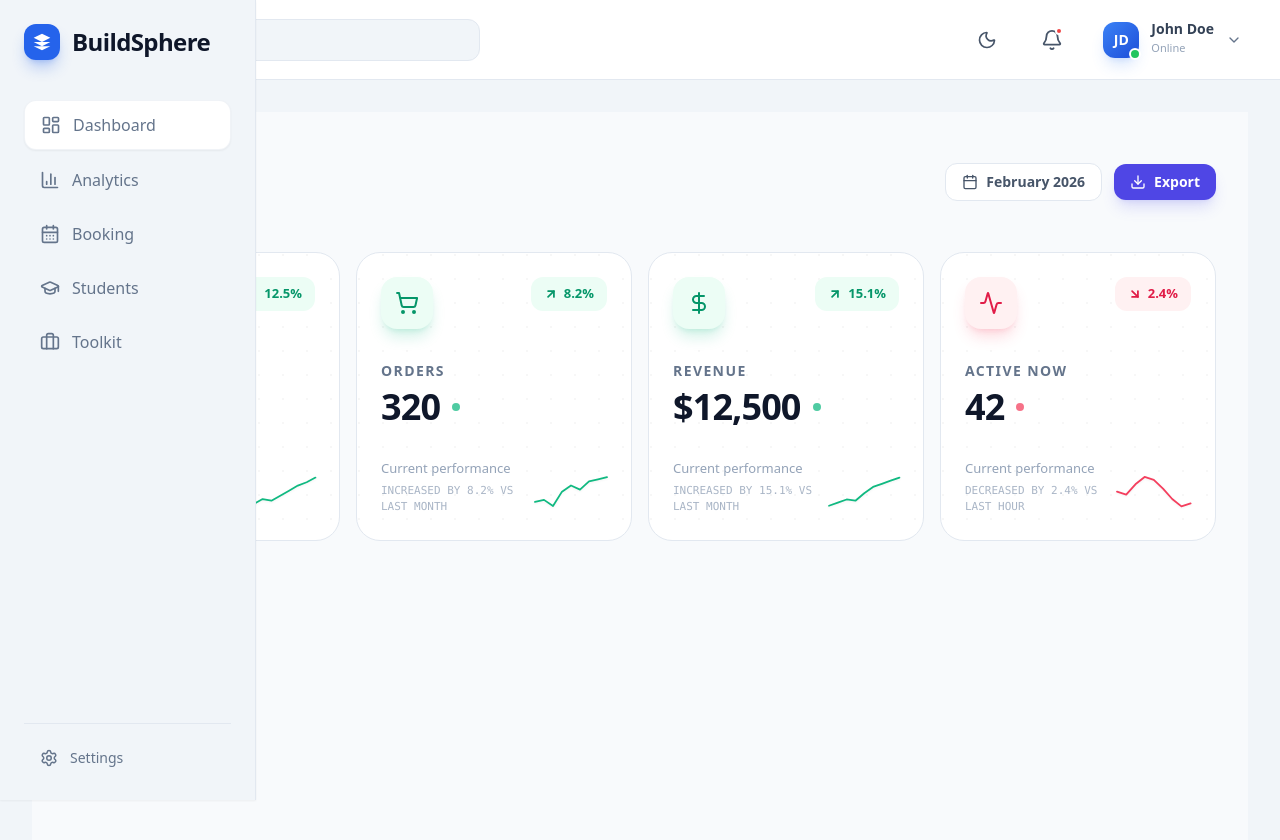
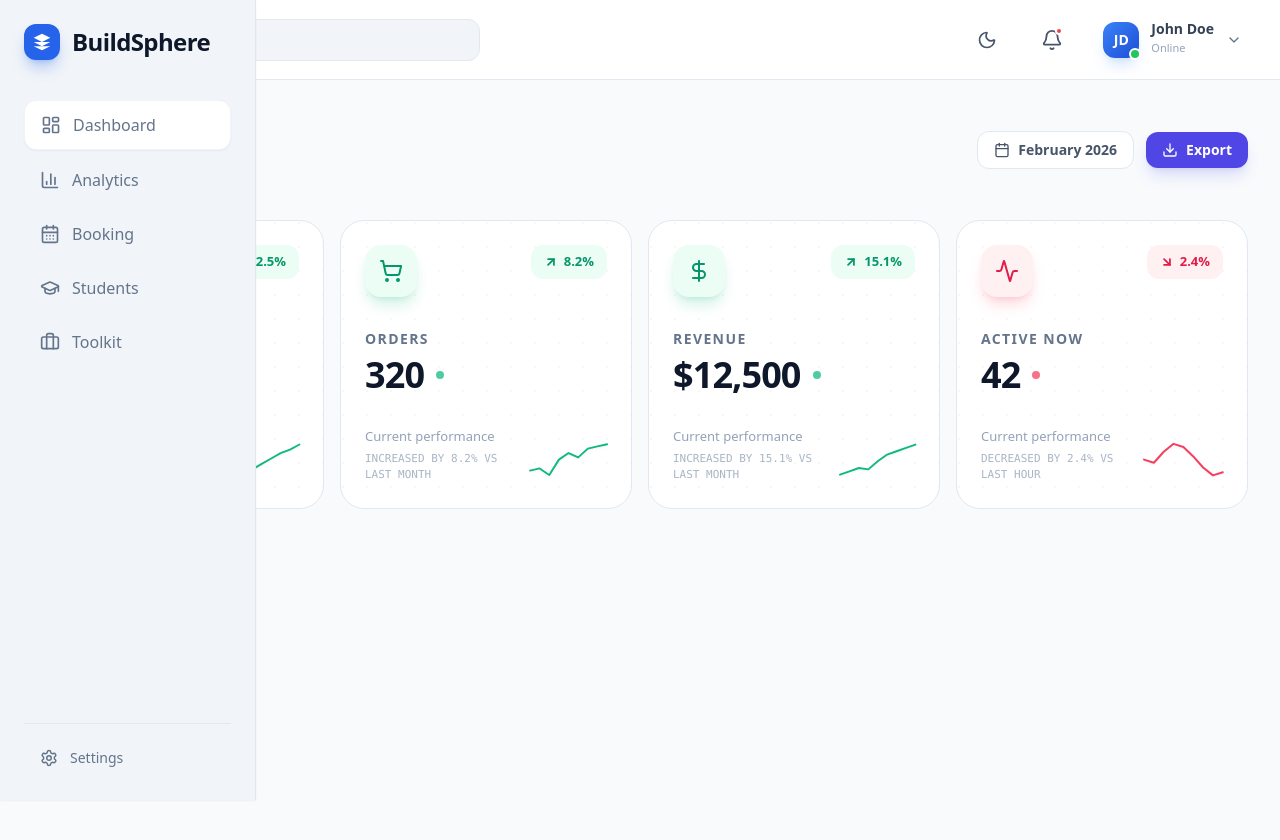
Before and after one commit to gemachistesfaye/Buildsphere-react-dashboard-template, a React (Vite) app: page / in a window 1280 px wide. Shown: the top 840 px of the page. Built offline with nearby package versions, Linux system fonts and the light colour scheme.

Commit message:
fix(layout): adjust sidebar spacing and dark mode in App.tsx

```diff
--- a/src/App.tsx
+++ b/src/App.tsx
@@ -19,13 +19,13 @@ export default function App() {
   }, [isDarkMode]);
 
   return (
+
     <Router>
-      <div className="flex min-h-screen bg-slate-100 dark:bg-slate-900 transition-colors">
-        <Sidebar />
-        <div className="flex-1 flex flex-col">
-          <Navbar isDarkMode={isDarkMode} setIsDarkMode={setIsDarkMode} />
+  <Sidebar />
+  <div className="flex-1 flex flex-col">
+    <Navbar isDarkMode={isDarkMode} setIsDarkMode={setIsDarkMode} />
+    <main className="flex-1 overflow-hidden">
 
-          <main className="flex-1 p-8 overflow-hidden">
             <Routes>
               <Route path="/" element={<Dashboard />} />
               <Route path="/analytics" element={<Analytics />} />
@@ -35,8 +35,7 @@ export default function App() {
               <Route path="/settings" element={<Settings />} />
             </Routes>
           </main>
-        </div>
-      </div>
-    </Router>
+  </div>
+</Router>
   );
 }
```
